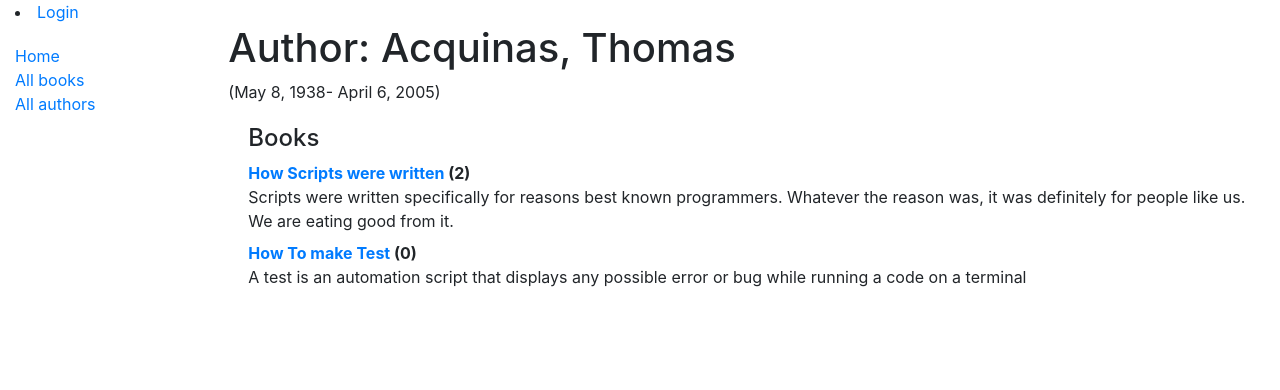
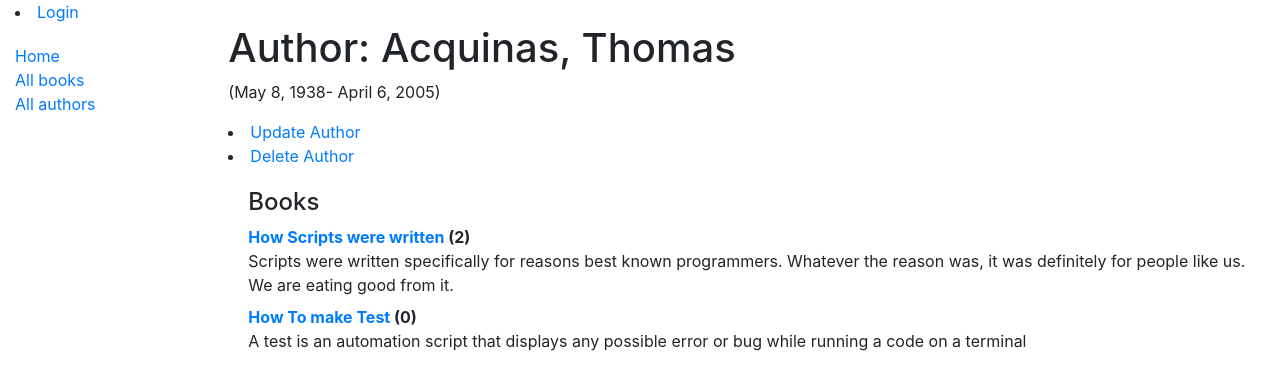
Before and after one commit to sylucck/library, a Django app: page /author/4 in a window 1280 px wide. Shown: the top 390 px of the page. Run offline with Django 3.2, Linux system fonts and the light colour scheme; data comes from the database, SQL or seed files in the repository; both versions use the stored data as it was after the commit.

Commit message:
chenges made

```diff
--- a/catalog/templates/catalog/author_detail.html
+++ b/catalog/templates/catalog/author_detail.html
@@ -5,7 +5,8 @@
 <br>
 <h1>Author:  {{ author }}</h1>
 <p>{% if author.date_of_death %} ({{ author.date_of_birth}}- {{ author.date_of_death}}) {% else %} ({{ author.date_of_birth}}- )  {% endif %}</p>
-
+<li><a href="{% url 'author-update' author.pk %}">Update Author</a></li>
+<li><a href="{% url 'author-delete' author.pk %}">Delete Author</a></li>
 <div style="margin-left:20px;margin-top:20px">
     <h4>Books</h4>
 
--- a/catalog/templates/catalog/author_list.html
+++ b/catalog/templates/catalog/author_list.html
@@ -10,7 +10,12 @@
         <a href="{% url 'author-detail' author.pk %}">{{ author.last_name }}, {{ author.first_name }}
             {% if author.date_of_death %} ({{ author.date_of_birth}}- {{ author.date_of_death}}) {% else %} ({{ author.date_of_birth}}- )  {% endif %} </a>
       </li>
+      <br>
+
+
     {% endfor %}
+
   </ul>
+
   {% endif %}
 {% endblock %}
--- a/catalog/templates/catalog/book_list.html
+++ b/catalog/templates/catalog/book_list.html
@@ -9,9 +9,11 @@
       <li>
         <a href="{% url 'book-detail' book.slug %}">{{ book.title }}</a> ({{book.author}})
       </li>
+
     {% endfor %}
   </ul>
   {% else %}
     <p>There are no books in the library.</p>
   {% endif %}
+  <a href="{% url 'book-create'  %}">Create a Book</a>
 {% endblock %}
```
Also changed, not shown: db.sqlite3.
